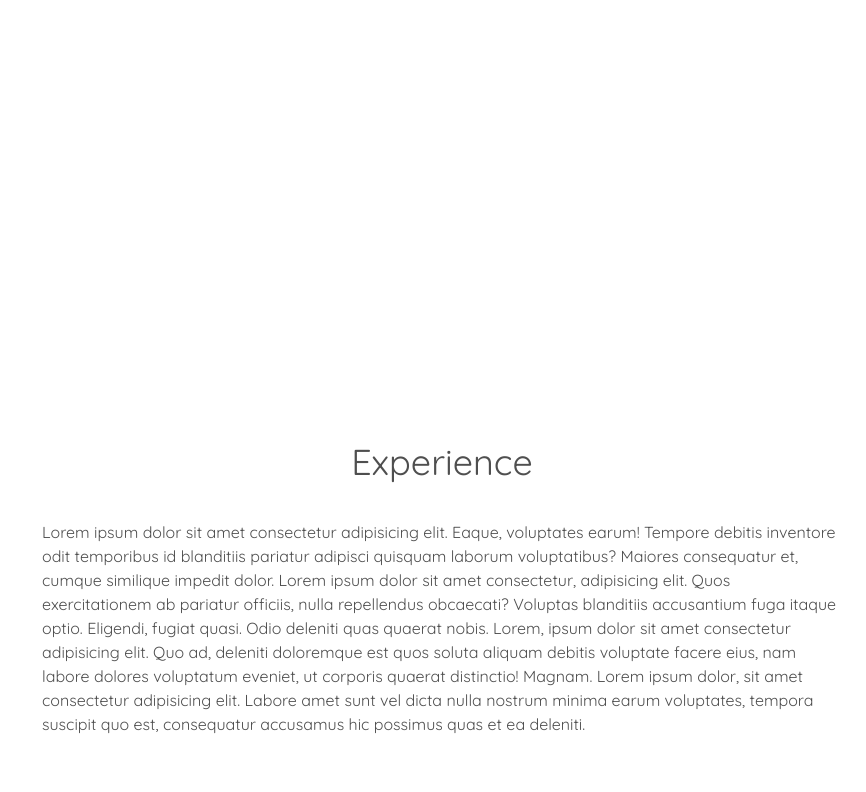
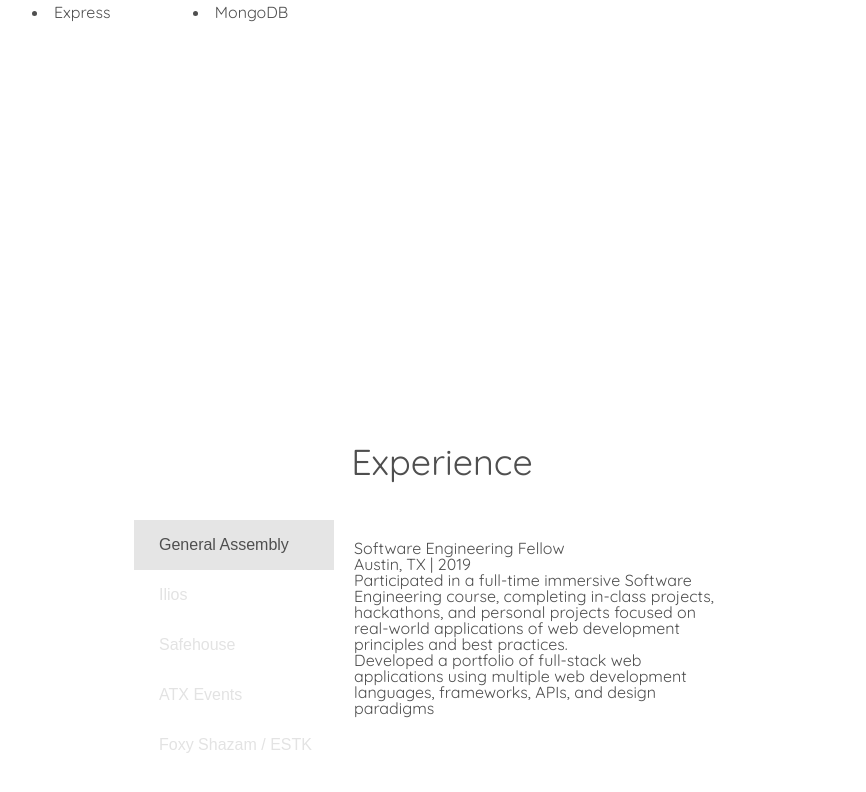
Before and after one commit to joe-gerhard/portfolio, a React (Create React App) app: page / in a window 1280 px wide. Shown: the part 1706-2498 px from the top of the page, without its empty margins (198-1064 px from the left). Built offline with nearby package versions, Linux system fonts and the light colour scheme.

Commit message:
Structure experience section

```diff
--- a/src/components/AboutSection/AboutSection.jsx
+++ b/src/components/AboutSection/AboutSection.jsx
@@ -19,7 +19,7 @@
         <Text>
           <p>
           I come from a career in the event production industry, so I'm no stranger to bizarre
-          and ever-changing problems to tackle. I'm good with code, design, and relationships; and
+          and ever-changing problems to tackle. I write clean code, have an eye for design, value quality relationships; and
           there's nothing I love more than the feeling of a hard job well done. At every position
           I've ever held, I've always been the "fastest-anyone's-ever-caught-on-to-this" kind
           of person, and I take great pride in continuing that legacy.
--- /dev/null
+++ b/src/components/ExperienceSection/Description.jsx
@@ -0,0 +1,21 @@
+import React from 'react'
+import { StyledDescription } from './styles';
+import { JOBS } from '../../constants/jobs';
+
+const Description = ({ selected }) => {
+  const job = JOBS[selected]
+
+  return (
+    <StyledDescription>
+      <h2>{job.title}</h2>
+      <h3>{job.location} | {job.dates}</h3>
+      <ul>
+        { job.description.map(bullet =>
+          <li key ={bullet}>{bullet}</li>
+        ) }
+      </ul>
+    </StyledDescription>
+  )
+}
+
+export default Description;
--- a/src/components/ExperienceSection/ExperienceSection.jsx
+++ b/src/components/ExperienceSection/ExperienceSection.jsx
@@ -1,16 +1,29 @@
-import React from 'react'
-import { StyledExperienceSection } from './styles';
+import React, { useState } from 'react'
+import { StyledExperienceSection, ExperienceWrapper, Buttons, ExpButton } from './styles';
+import Description from './Description';
+import { JOBS } from '../../constants/jobs';
 
 const ExperienceSection = ({ experienceRef }) => {
+
+  const [ selected, setSelected ] = useState(0);
+
   return (
     <StyledExperienceSection ref={experienceRef}>
       <h1>Experience</h1>
-      <p>
-        Lorem ipsum dolor sit amet consectetur adipisicing elit. Eaque, voluptates earum! Tempore debitis inventore odit temporibus id blanditiis pariatur adipisci quisquam laborum voluptatibus? Maiores consequatur et, cumque similique impedit dolor.
-        Lorem ipsum dolor sit amet consectetur, adipisicing elit. Quos exercitationem ab pariatur officiis, nulla repellendus obcaecati? Voluptas blanditiis accusantium fuga itaque optio. Eligendi, fugiat quasi. Odio deleniti quas quaerat nobis.
-        Lorem, ipsum dolor sit amet consectetur adipisicing elit. Quo ad, deleniti doloremque est quos soluta aliquam debitis voluptate facere eius, nam labore dolores voluptatum eveniet, ut corporis quaerat distinctio! Magnam.
-        Lorem ipsum dolor, sit amet consectetur adipisicing elit. Labore amet sunt vel dicta nulla nostrum minima earum voluptates, tempora suscipit quo est, consequatur accusamus hic possimus quas et ea deleniti.
-      </p>
+      <ExperienceWrapper>
+        <Buttons>
+          {JOBS.map((job, idx) =>
+            <ExpButton
+              key={job.name}
+              selected={selected === idx}
+              onClick={() => setSelected(idx)}
+            >
+              {job.name}
+            </ExpButton>
+          )}
+        </Buttons>
+        <Description selected={selected}/>
+      </ExperienceWrapper>
     </StyledExperienceSection>
   )
 }
--- a/src/components/ExperienceSection/styles.js
+++ b/src/components/ExperienceSection/styles.js
@@ -1,4 +1,4 @@
-import styled from 'styled-components';
+import styled, { css } from 'styled-components';
 import { Section } from '../../styles';
 
 export const StyledExperienceSection = styled(Section)`
@@ -7,3 +7,36 @@
     line-height: 24px;
   }
 `;
+
+export const ExperienceWrapper = styled.div(({ theme }) => css`
+  display: flex;
+  width: 70%;
+  margin-top: 40px;
+`);
+
+export const Buttons = styled.div(({ theme }) => css`
+  display: flex;
+  flex-direction: column;
+`);
+
+export const ExpButton = styled.button(({ theme, selected }) => css`
+  width: 200px;
+  height: 50px;
+  background: ${selected ? theme.accent + '55' : 'transparent'};
+  color: ${selected ? theme.dark : theme.light};
+  font-size: 16px;
+  border: none;
+  border-radius: none;
+  transition: .5s;
+  text-align: left;
+  padding-left: 25px;
+
+  &:hover {
+    background: ${theme.accent + '55'};
+  }
+`);
+
+export const StyledDescription = styled.div(({ theme }) => css`
+  width: 100%;
+  padding: 20px;
+`);
--- /dev/null
+++ b/src/constants/jobs.js
@@ -0,0 +1,43 @@
+export const JOBS = [
+  {
+    name: "General Assembly",
+    title: "Software Engineering Fellow",
+    location: "Austin, TX",
+    dates: "2019",
+    description: [
+      `Participated in a full-time immersive Software Engineering course, completing
+      in-class projects, hackathons, and personal projects focused on real-world
+      applications of web development principles and best practices.`,
+      `Developed a portfolio of full-stack web applications using multiple web
+      development languages, frameworks, APIs, and design paradigms`
+    ]
+  },
+  {
+    name: "Ilios",
+    title: "Lighting Designer / Crew Chief",
+    location: "Austin, TX",
+    dates: "2014-2019",
+    description: []
+   },
+  {
+    name: "Safehouse",
+    location: "Austin, TX",
+    dates: "2015-2019",
+    title: "Production Manager / Owner",
+    description: []
+  },
+  {
+    name: "ATX Events",
+    location: "Austin, TX",
+    dates: "2017-2019",
+    title: "Lighting Technician",
+    description: []
+  },
+  {
+    name: "Foxy Shazam / ESTK",
+    location: "In a tour van somewhere around the country",
+    dates: "2007-2010",
+    title: "Tour Manager",
+    description: []
+  },
+]
```
